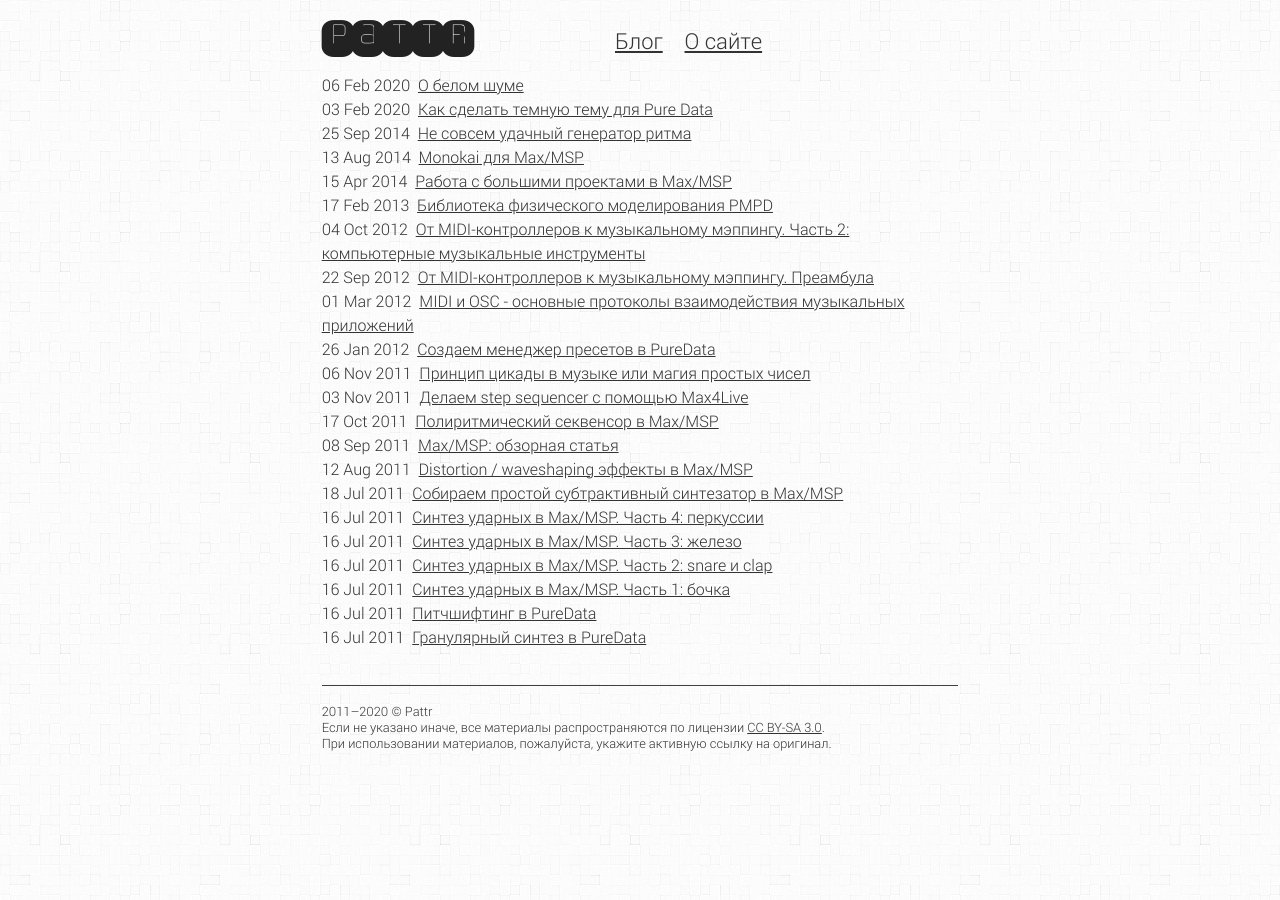
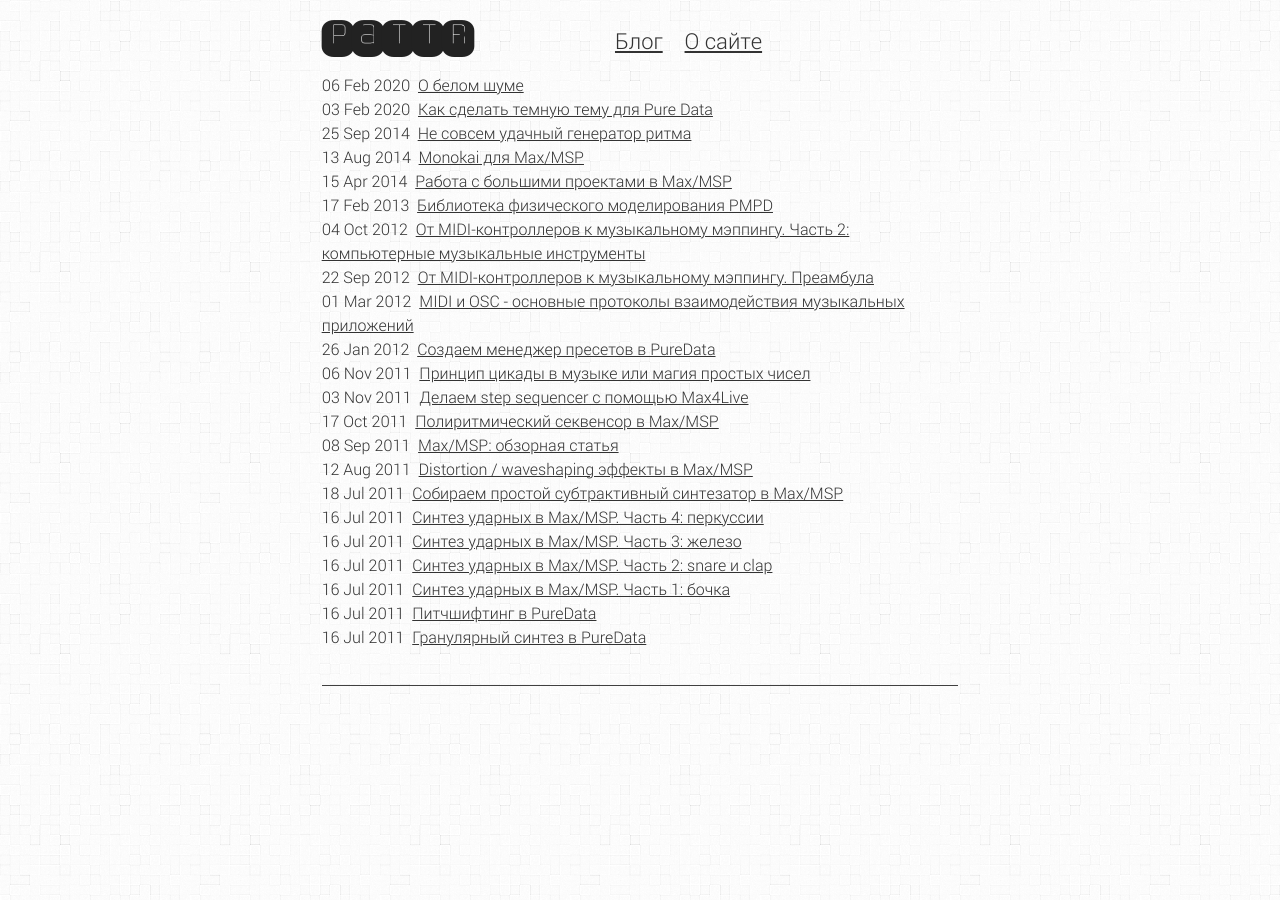
Before and after one commit to ech2/pattr.ru, a Jekyll site: the page built from index.html, in a window 1280 px wide. Built offline with Jekyll 4.4.1, drawn with Linux system fonts in a browser that asks for light colours; nearby versions of some CDN libraries; library files that are not in the unit come from our copies.

Commit message:
Update base.html

```diff
--- a/_layouts/base.html
+++ b/_layouts/base.html
@@ -38,15 +38,7 @@
 <footer>
   <section>
     <div>
-      <small>
-        2011–{{ site.time | date: '%Y' }} &copy; Pattr
-        <br />
-        Если не указано иначе, все материалы распространяются по лицензии
-          <a href="http://creativecommons.org/licenses/by-sa/3.0/"
-             alt="Creative Commons Attribution-ShareAlike 3.0 Unported"
-             target="_blank">CC BY-SA 3.0</a>. <br />
-        При использовании материалов, пожалуйста, укажите активную ссылку на оригинал.
-      </small>
+
     </div>
   </section>
 </footer>
```
